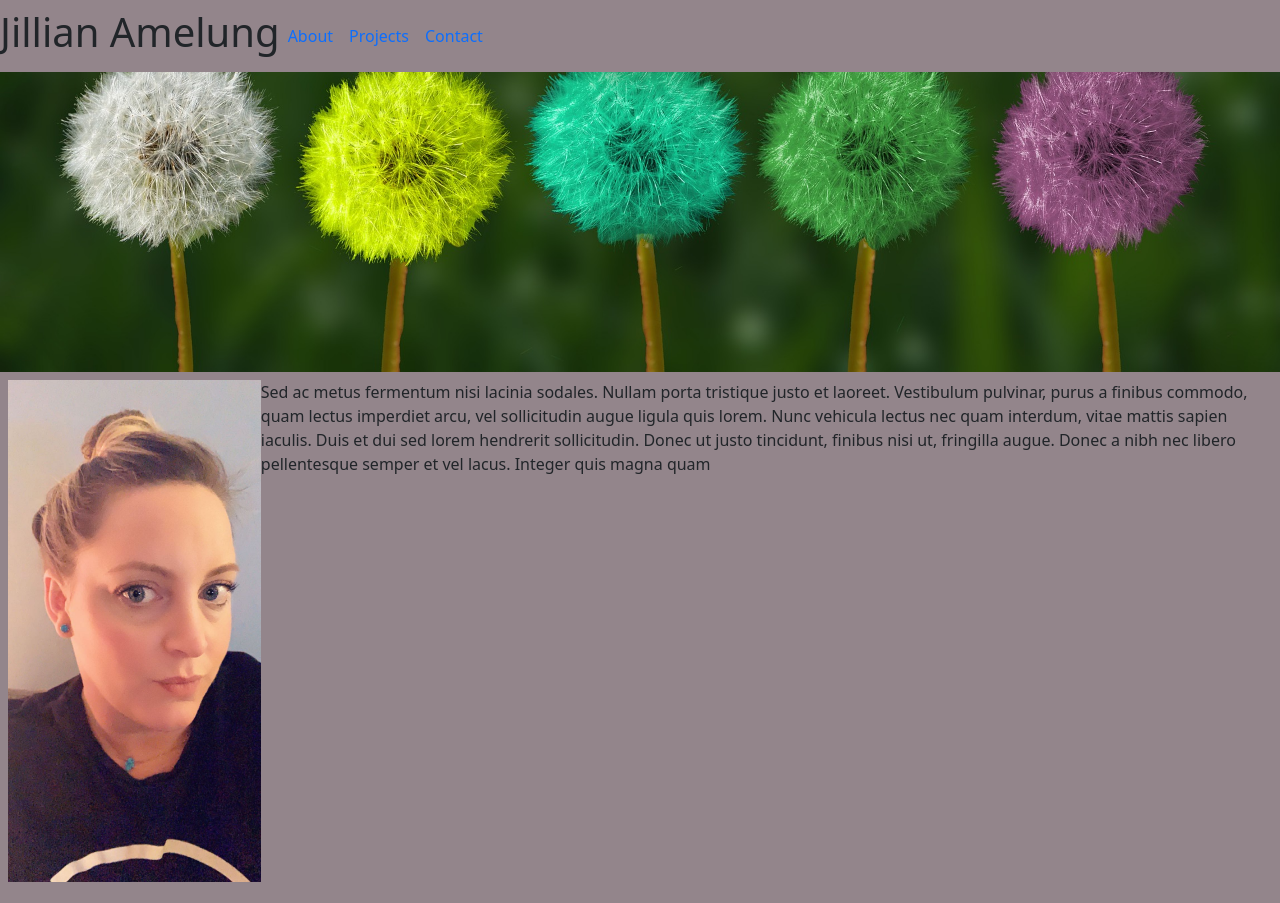
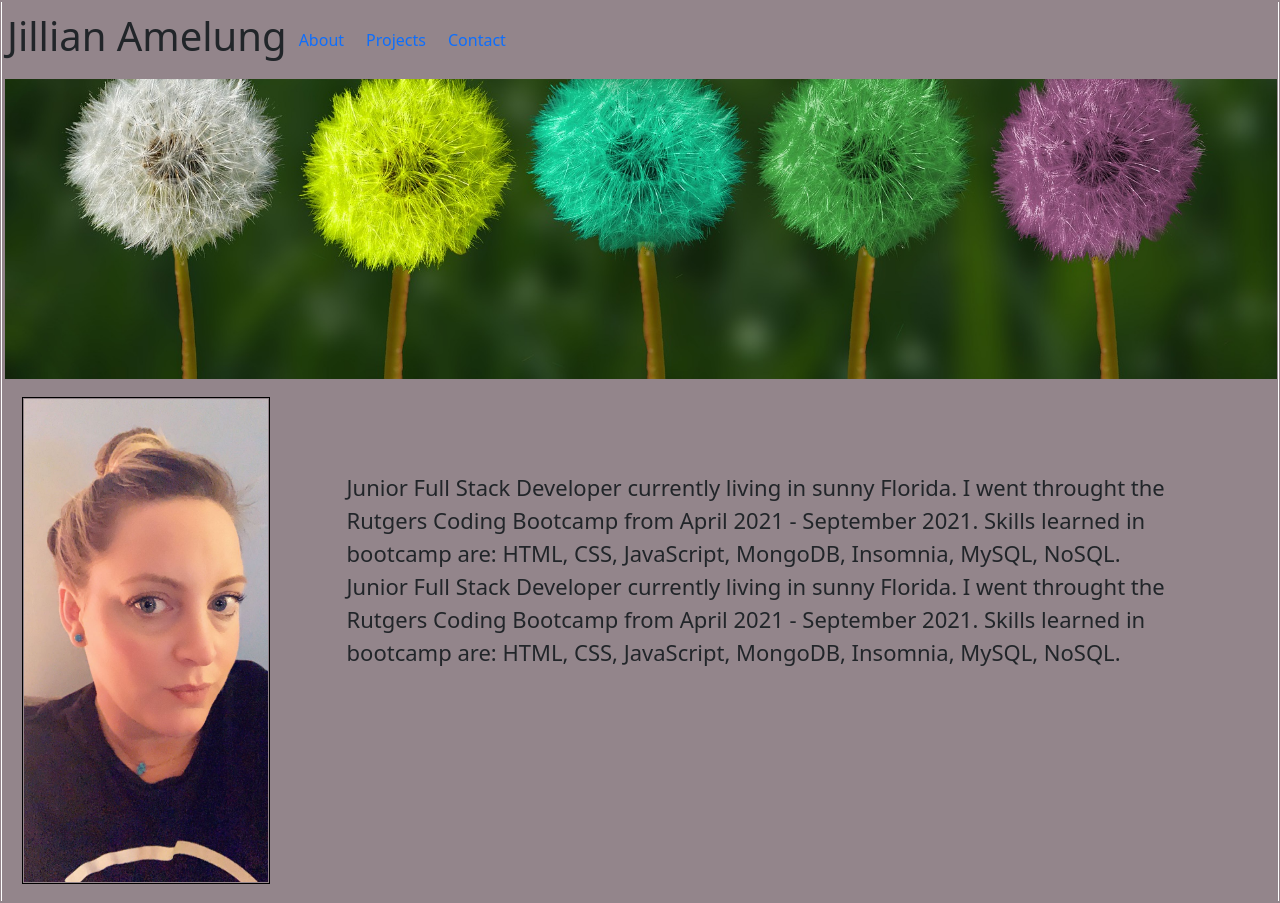
Before and after one commit to JillianA328/Amelung-Portfolio, a React (Create React App) app: page / in a window 1280 px wide. Built offline with nearby package versions, Linux system fonts and the light colour scheme.

Commit message:
added projects.json file

```diff
--- a/src/App.js
+++ b/src/App.js
@@ -1,23 +1,23 @@
 import React, {useState} from "react";
-
 import About from "./components/About";
 import Hero from "./components/Hero";
 import Contact from "./components/Contact";
 import Nav from "./components/Nav";
-// import Projects from "./components/Projects";
+import Projects from "./components/Projects";
 import 'bootstrap/dist/css/bootstrap.min.css'
 
 function App() {
-
-  // const currentPage = "Contact";
-
-  const [currentPage, setCurrentPage] = useState("About")
+const [currentPage, setCurrentPage] = useState("About")
 
   function renderPage() {
-    if(currentPage == "About") {
+    if(currentPage === "About") {
       return <About />;
-    } else  if(currentPage == "Contact") {
+
+    } else  if(currentPage === "Contact") {
       return <Contact />;
+
+    }else if(currentPage === "Projects") {
+      return <Projects />;
     }
   }
 
--- a/src/components/About/index.js
+++ b/src/components/About/index.js
@@ -5,21 +5,17 @@ export default function About() {
   return (
     <section id="About">
 
-      <div class="d-flex p-2 bd-highlight">
+      <div class="d-flex p-3 bd-highlight">
 
           <img src={img2} class="image" alt="selfie"></img>
 
 
-          <p className="mb-8 leading-relaxed">
-          Sed ac metus fermentum nisi lacinia sodales.
-          Nullam porta tristique justo et laoreet.
-          Vestibulum pulvinar, purus a finibus commodo,
-          quam lectus imperdiet arcu, vel sollicitudin augue ligula quis
-          lorem. Nunc vehicula lectus nec quam interdum,
-          vitae mattis sapien iaculis. Duis et dui sed lorem hendrerit
-          sollicitudin. Donec ut justo tincidunt, finibus nisi ut,
-          fringilla augue. Donec a nibh nec libero pellentesque semper
-          et vel lacus. Integer quis magna quam
+          <p className="bio mb-8 leading-relaxed">
+          Junior Full Stack Developer currently living in sunny Florida.  I went throught the Rutgers Coding
+          Bootcamp from April 2021 - September 2021.  Skills learned in bootcamp are: HTML, CSS, JavaScript,
+          MongoDB, Insomnia, MySQL, NoSQL. Junior Full Stack Developer currently living in sunny Florida.  I went throught the Rutgers Coding
+          Bootcamp from April 2021 - September 2021.  Skills learned in bootcamp are: HTML, CSS, JavaScript,
+          MongoDB, Insomnia, MySQL, NoSQL.
           </p>
       </div>
     </section>
--- a/src/components/Nav/index.js
+++ b/src/components/Nav/index.js
@@ -10,7 +10,7 @@ export default function Navbar(props) {
   </button>
 
   <div class="collapse navbar-collapse" id="navbarNav">
-      <h1>Jillian Amelung</h1>
+      <h1 class="name">Jillian Amelung</h1>
 
     <ul class="navbar-nav">
       <li class="nav-item active">
--- /dev/null
+++ b/src/components/Nav/style.css
@@ -0,0 +1,8 @@
+.name {
+    padding: 10px;
+    color: red;
+}
+
+.navbar {
+    background-color: #93858B;
+  }
--- /dev/null
+++ b/src/components/projects.json
@@ -0,0 +1,15 @@
+[
+    {
+        "id": 1,
+        "name": "Florida Springs",
+        "image": "../../images/florida",
+        "github": "https://github.com/JillianA328/floridasprings"
+    },
+
+    {
+        "id": 2,
+        "name": "Florida Springs",
+        "image": "../../images/florida",
+        "github": "https://github.com/JillianA328/floridasprings"
+    }
+]
--- a/src/index.css
+++ b/src/index.css
@@ -1,5 +1,4 @@
 body {
-  margin: 0;
   font-family: -apple-system, BlinkMacSystemFont, 'Segoe UI', 'Roboto', 'Oxygen',
     'Ubuntu', 'Cantarell', 'Fira Sans', 'Droid Sans', 'Helvetica Neue',
     sans-serif;
@@ -14,6 +13,7 @@ code {
 
 * {
   background-color: #93858B;
+  margin: 1px;
 }
 
 
@@ -38,7 +38,14 @@ header {
 
 
 .image {
-  height: 15%;
+  /* height: 5%; */
   width: 20%;
   position:relative;
+  border: 1px solid black;
+  padding: 1px;
 }
+
+.bio {
+  padding: 75px;
+  font-size: 22px;
+}
```
Also changed, not shown: src/components/Projects/index.js (+30 -27 lines), src/images/florida.png (added).
